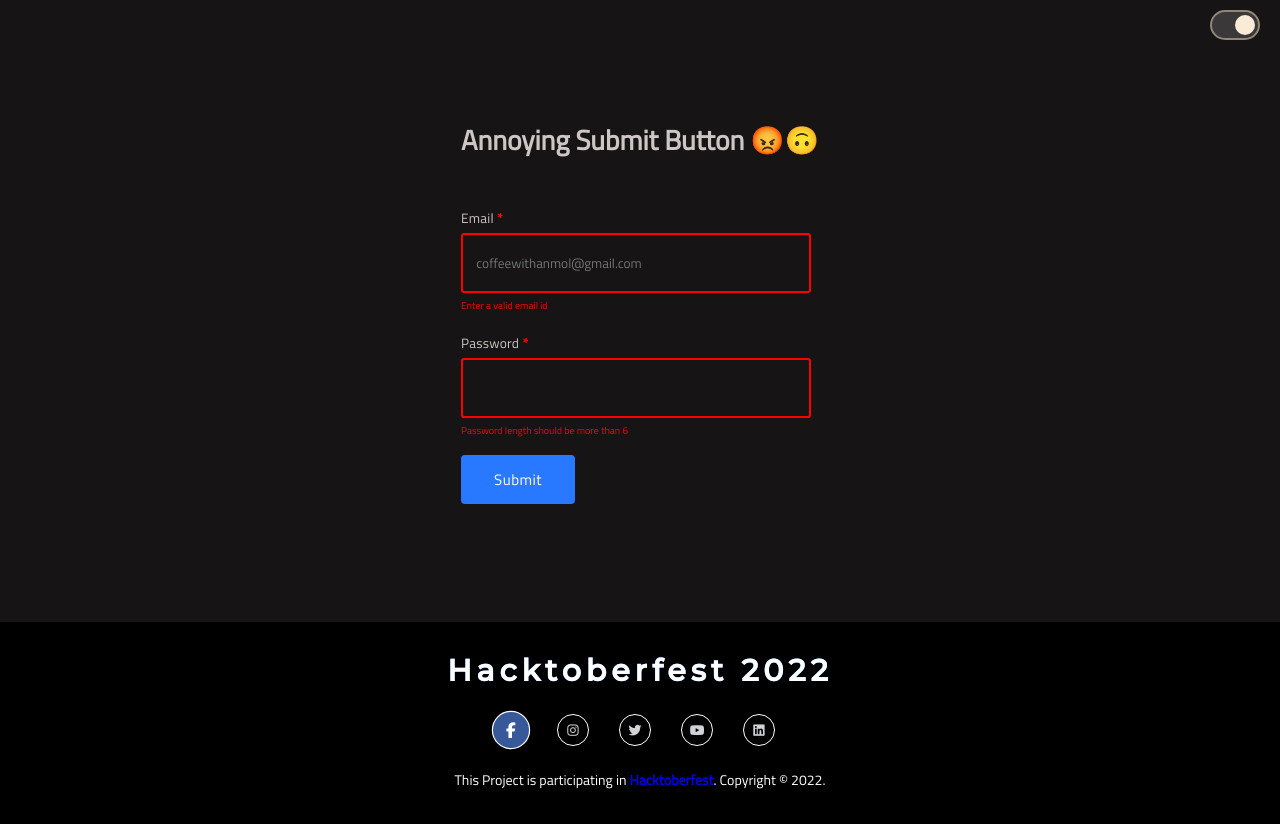
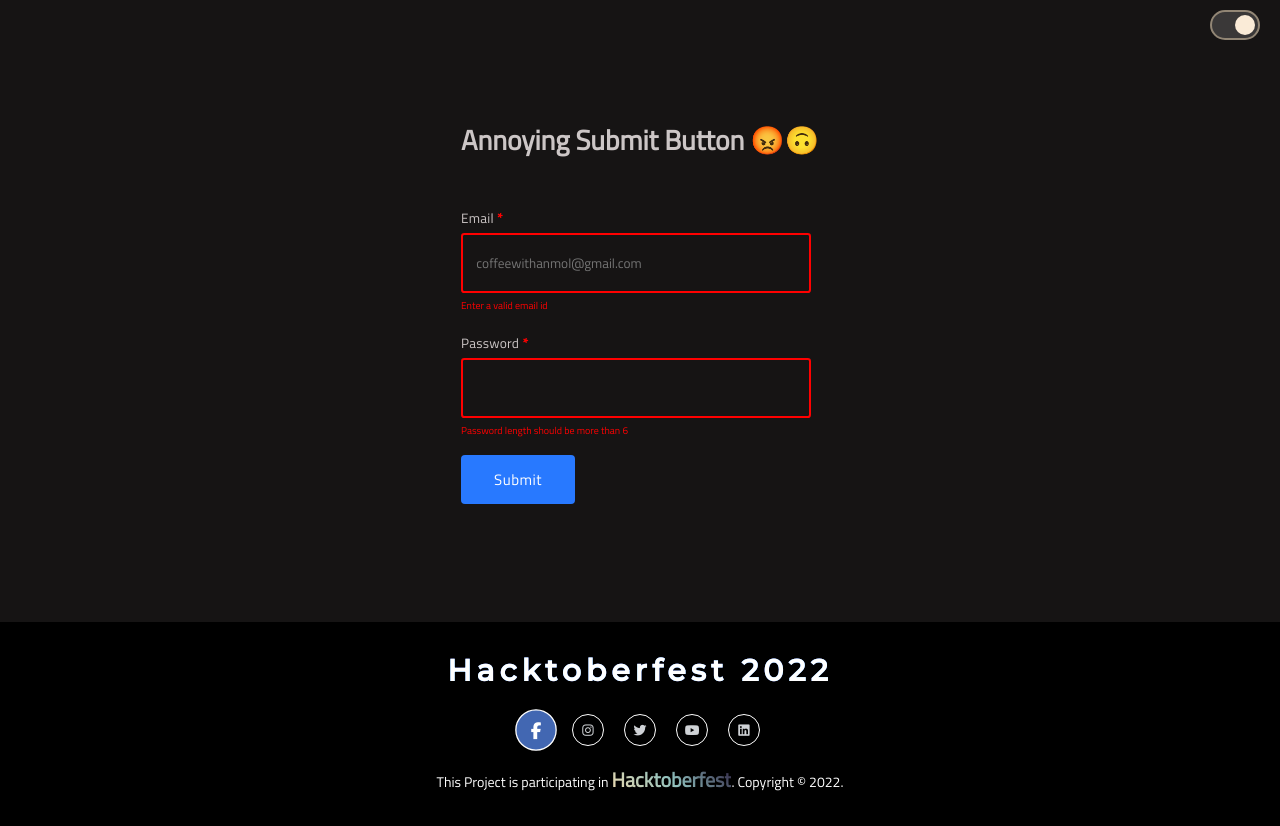
Before and after one commit to fineanmol/Annoying-submit-button, a React (Create React App) app: page / in a window 1280 px wide. In both pictures the pointer is over the link 511 px from the left and 730 px from the top of the page. Built offline with nearby package versions, Linux system fonts and the light colour scheme.

Commit message:
Beautified social media icons and hacktoberfest logo in the footer

```diff
--- a/src/components/Footer/Footer.css
+++ b/src/components/Footer/Footer.css
@@ -121,33 +121,51 @@ footer {
 
 /* Invert colors when hover mouse */
 .socials a:hover {
-  /* background-color: white; */
-  transition: all ease 0.4s;
-  transform: scale(1.2);
+  transition: all ease 0.3s;
+  transform: scale(1.3);
 }
 
 .socials li:nth-child(1) a:hover {
-  background-color: #385999;
+  background-color: #4267B2;
 }
 
 .socials li:nth-child(2) a:hover {
-  background-color: #E4405F;
+  background-image: linear-gradient(
+    45deg,
+    #feda75,
+    #fa7e1e,
+    #d62976,
+    #962fbf,
+    #4f5bd5
+  );
 }
 
 .socials li:nth-child(3) a:hover {
-  background-color: #3F9CEA;
+  background-color: #1DA1F2;
 }
 
 .socials li:nth-child(4) a:hover {
-  background-color: #E24712;
+  background-color: #FF0000;
 }
 
 .socials li:nth-child(5) a:hover {
-  background-color: #2E77B5;
+  background-color: #0077b5;
 }
 
 .socials a:hover i {
   color: white;
+}
+
+#hf-theme{
+  font-size: 2rem;
+  background-color: red;
+  background-image: linear-gradient(45deg, #F2DBAF, #8FC0BD, #2B1D3E);
+  background-size: 100%;
+  background-repeat: repeat;
+  background-clip: text;
+  -webkit-text-fill-color: transparent;
+  -moz-background-clip: text;
+  -moz-text-fill-color: transparent;
 }
 
 .footer-bottom {
@@ -174,7 +192,6 @@ footer {
 }
 
 .footer-menu ul li {
-  padding-right: 10px;
   display: block;
 }
 
--- a/src/components/Footer/Footer.jsx
+++ b/src/components/Footer/Footer.jsx
@@ -36,7 +36,7 @@ const Footer = ({theme}) => {
           </ul>
         </div>
         <p>
-          This Project is participating in <b><a href="https://hacktoberfest.com/">Hacktoberfest</a></b>. Copyright
+          This Project is participating in <b><a href="https://hacktoberfest.com/" id="hf-theme">Hacktoberfest</a></b>. Copyright
           &copy; 2022.
         </p>
       </div>
```
Also changed, not shown: 1 other file (tests, documents, lock files or other folders).
